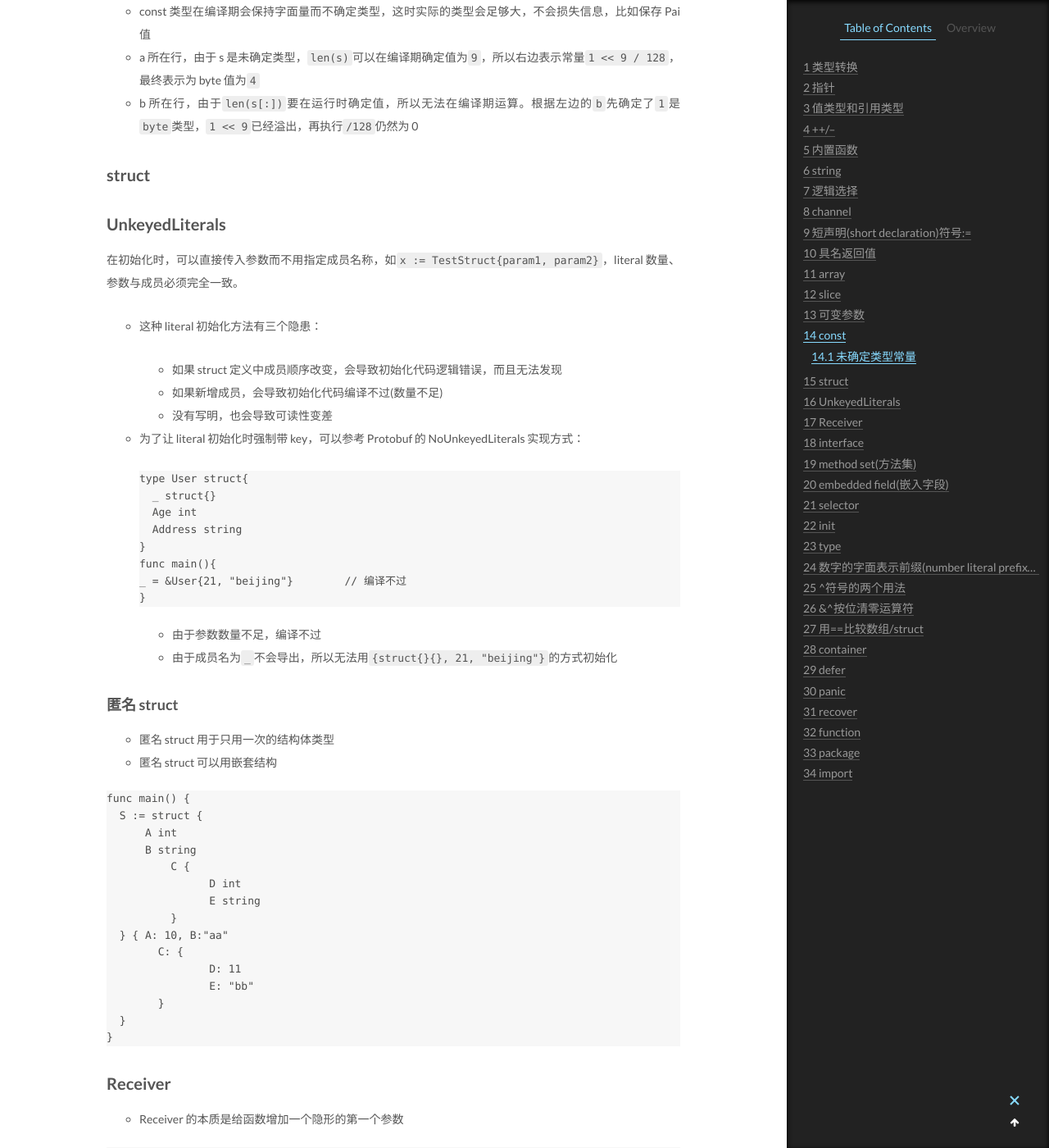
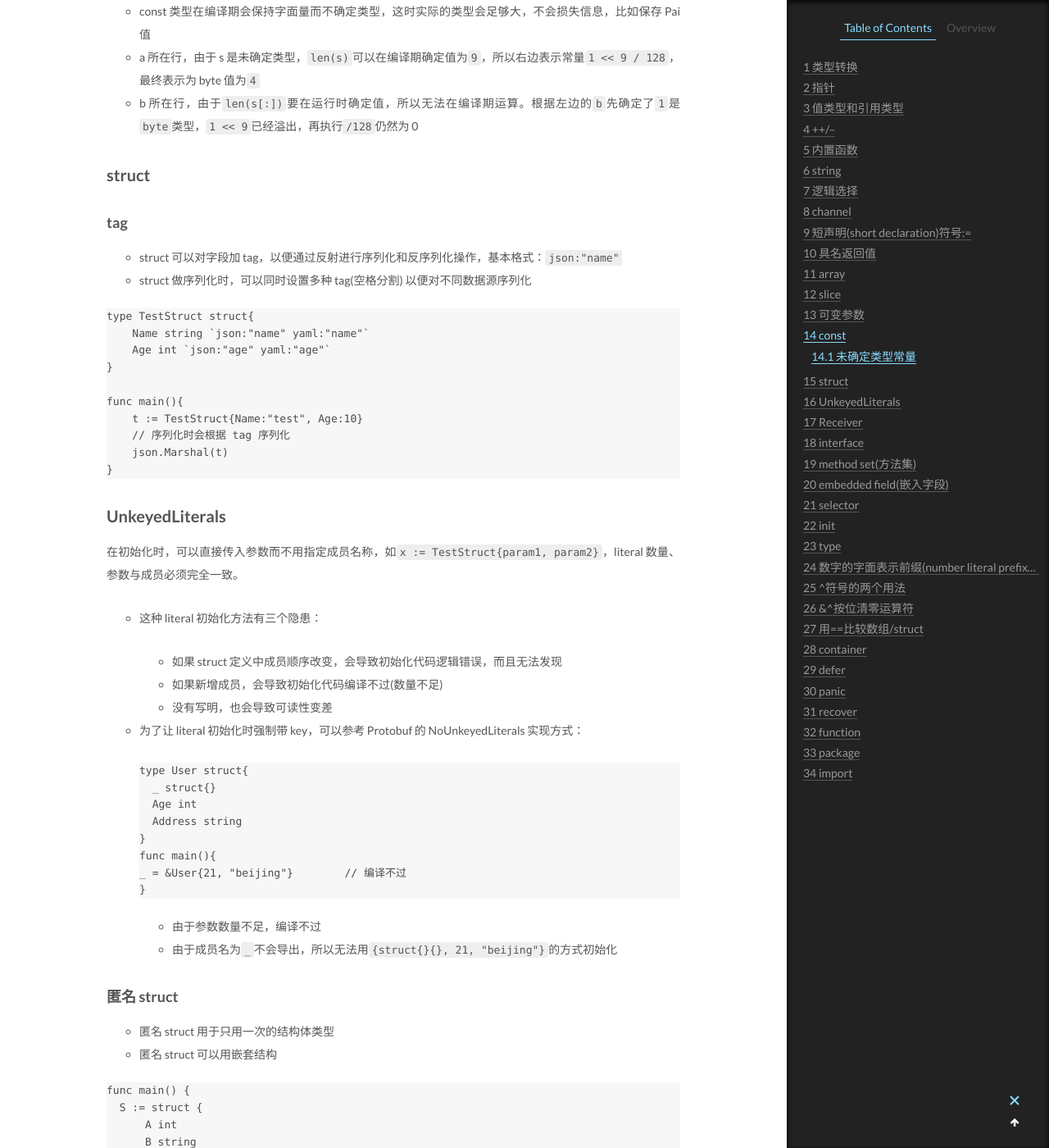
Before and after one commit to CodeHunter2006/CodeHunter2006.github.io, a Jekyll site: the page built from _posts/2018-11-28-Go_Syntax.md, in a window 1280 px wide and 1400 px high, scrolled down 12886 px. Shown: the whole window at 82% size. Built offline with Jekyll 4.4.1, drawn with Linux system fonts in a browser that asks for light colours.

Commit message:
doc: add contents

````diff
--- a/_posts/2018-11-28-Go_Syntax.md
+++ b/_posts/2018-11-28-Go_Syntax.md
@@ -564,6 +564,24 @@ func main() {
 - b 所在行，由于`len(s[:])`要在运行时确定值，所以无法在编译期运算。根据左边的`b`先确定了`1`是`byte`类型，`1 << 9`已经溢出，再执行`/128`仍然为 0
 
 ## struct
+
+### tag
+
+- struct 可以对字段加 tag，以便通过反射进行序列化和反序列化操作，基本格式：`json:"name"`
+- struct 做序列化时，可以同时设置多种 tag(空格分割) 以便对不同数据源序列化
+
+```Go
+type TestStruct struct{
+    Name string `json:"name" yaml:"name"`
+    Age int `json:"age" yaml:"age"`
+}
+
+func main(){
+    t := TestStruct{Name:"test", Age:10}
+    // 序列化时会根据 tag 序列化
+    json.Marshal(t)
+}
+```
 
 ## UnkeyedLiterals
 
````
Also changed, not shown: _posts/2019-12-28-Go_Package.md (+13 -0 lines), _posts/2020-03-18-SQL_CMD.md (+11 -0 lines), _posts/2023-01-07-Python_Syntex.md (+2 -0 lines).
